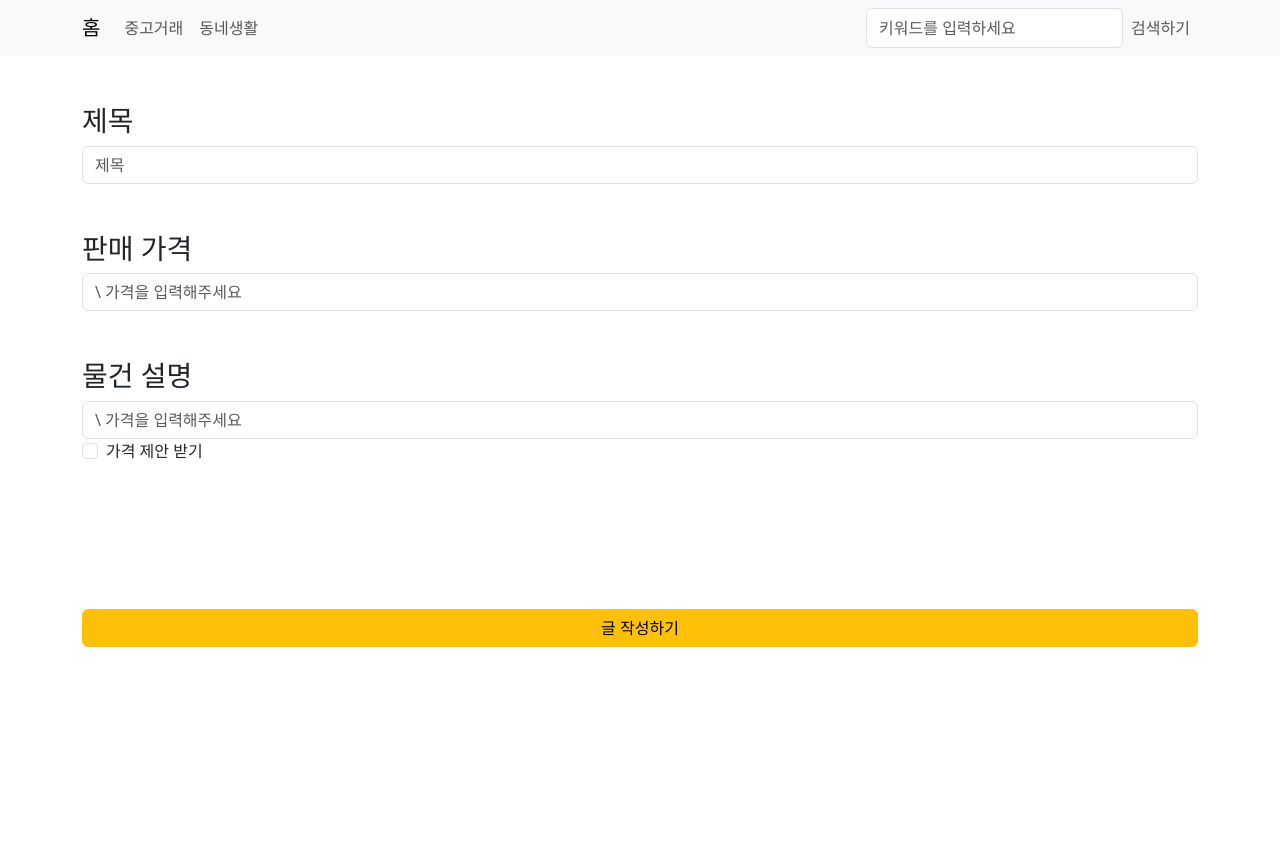
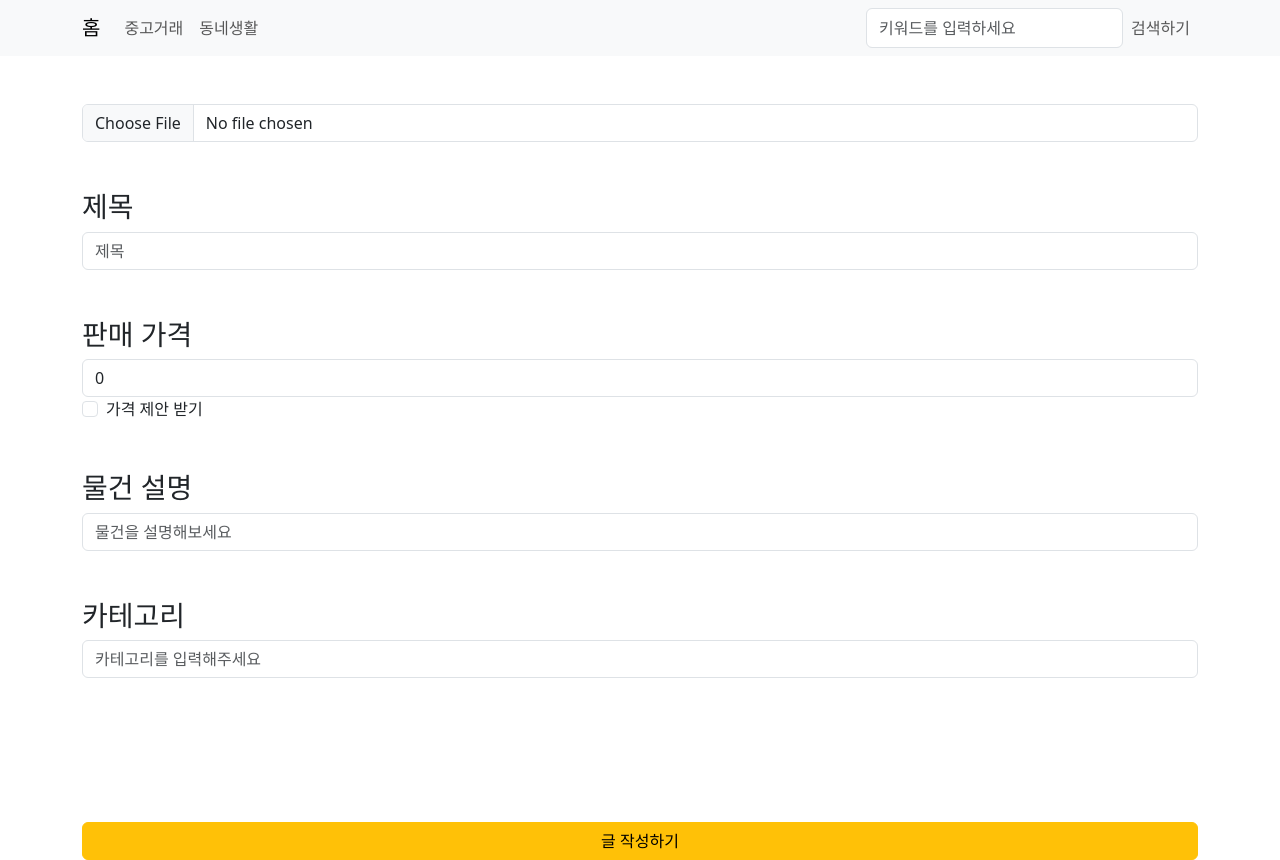
Before and after one commit to kkjh9909/Market-frontend, a React (Create React App) app: page /product/write in a window 1280 px wide. Before the commit the page ends 800 px from the top, so only its background shows below. Built offline with nearby package versions, Linux system fonts and the light colour scheme.

Commit message:
이미지 첨부 기능 추가

```diff
--- a/src/pages/ProductSaleWrite.js
+++ b/src/pages/ProductSaleWrite.js
@@ -1,43 +1,131 @@
 import {useState} from "react";
+import axios from "axios";
+import cookie from "react-cookies";
 
 export const ProductSaleWrite = () => {
 
 	const [rows, setRows] = useState(1);
+	const [title, setTitle] = useState("");
+	const [price, setPrice] = useState(0);
+	const [content, setContent] = useState("");
+	const [category, setCategory] = useState("");
+	const [isDeal, setIsDeal] = useState(false);
+
+	const [images, setImages] = useState([]);
 
 	const handleChange = (event) => {
 		setRows(event.target.value.split('\n').length);
+		setContent(event.target.value);
+	}
+
+	const handleImageUpload = async (event) => {
+		const file = event.target.files[0];
+
+		const formData = new FormData();
+		formData.append('file', file);
+
+		const res = await axios.post(`${process.env.REACT_APP_url}/images/upload`,
+			formData,
+			{
+				headers: {
+					"Authorization": "Bearer " + cookie.load("access_token")
+				}
+			})
+
+		setImages([...images, res.data.image_url])
+	}
+
+	const handleSubmit = async () => {
+		const res = await axios.post(`${process.env.REACT_APP_url}/api/product/post/write`, {
+			"title": title,
+			"price": price,
+			"content": content,
+			"category":category,
+			"isDeal": isDeal,
+			"images": images
+		}, {
+			headers: {
+				"Authorization": "Bearer " + cookie.load("access_token")
+			}
+		})
+
+		console.log(res)
 	}
 
 	return (
 		<div className="container text-start mt-lg-5">
+			<input
+				type="file"
+				className="form-control"
+				accept="image/*" // 이미지 파일만 업로드 허용
+				onChange={handleImageUpload} // 파일 선택 시 호출되는 함수
+			/>
+				<div className="form-group row">
+			{images.length > 0 && (
+				images.map(img => (
+						<div key={img}
+							 className="mt-3 col-auto">
+							<img
+								src={img}
+								alt="미리보기 이미지"
+								style={{ width: "100px", height: "100px" }}
+							/>
+						</div>
+				))
+			)}
+				</div>
+			<br/>
+			<br/>
+
 			<h3>제목</h3>
 			<input
 				className="form-control"
 				placeholder="제목"
+				value={title}
+				onChange={e => setTitle(e.target.value)}
 			/>
 			<br/>
 			<br/>
 			<h3>판매 가격</h3>
 			<input
+				type="number"
 				className="form-control"
+				value={price}
+				onChange={e => setPrice(e.target.value)}
 				placeholder="\ 가격을 입력해주세요"
 			/>
+			<div className="form-check">
+				<input
+					className="form-check-input"
+					type="checkbox"
+					value=""
+					id="flexCheckDefault"
+					onChange={e => setIsDeal(e.target.checked)}
+				/>
+				<label className="form-check-label" htmlFor="flexCheckDefault">
+					가격 제안 받기
+				</label>
+			</div>
 			<br/>
 			<br/>
 			<h3>물건 설명</h3>
 			<textarea
 				className="form-control"
-				placeholder="\ 가격을 입력해주세요"
+				placeholder="물건을 설명해보세요"
 				rows = {rows}
 				onChange = {handleChange}
 				style={{resize: 'none'}}
 			/>
-			<div className="form-check">
-				<input className="form-check-input" type="checkbox" value="" id="flexCheckDefault" />
-					<label className="form-check-label" htmlFor="flexCheckDefault">
-						가격 제안 받기
-					</label>
-			</div>
+
+			<br/>
+			<br/>
+			<h3>카테고리</h3>
+			<input
+				className="form-control"
+				value={category}
+				onChange={e => setCategory(e.target.value)}
+				placeholder="카테고리를 입력해주세요"
+			/>
 			<br/>
 			<br/>
 			<br/>
@@ -45,7 +133,7 @@ export const ProductSaleWrite = () => {
 			<br/>
 			<br/>
 			<div>
-				<button className="btn btn-warning w-100">글 작성하기</button>
+				<button className="btn btn-warning w-100" onClick={handleSubmit}>글 작성하기</button>
 			</div>
 		</div>
 	)
```
Also changed, not shown: 1 other file (tests, documents, lock files or other folders).
